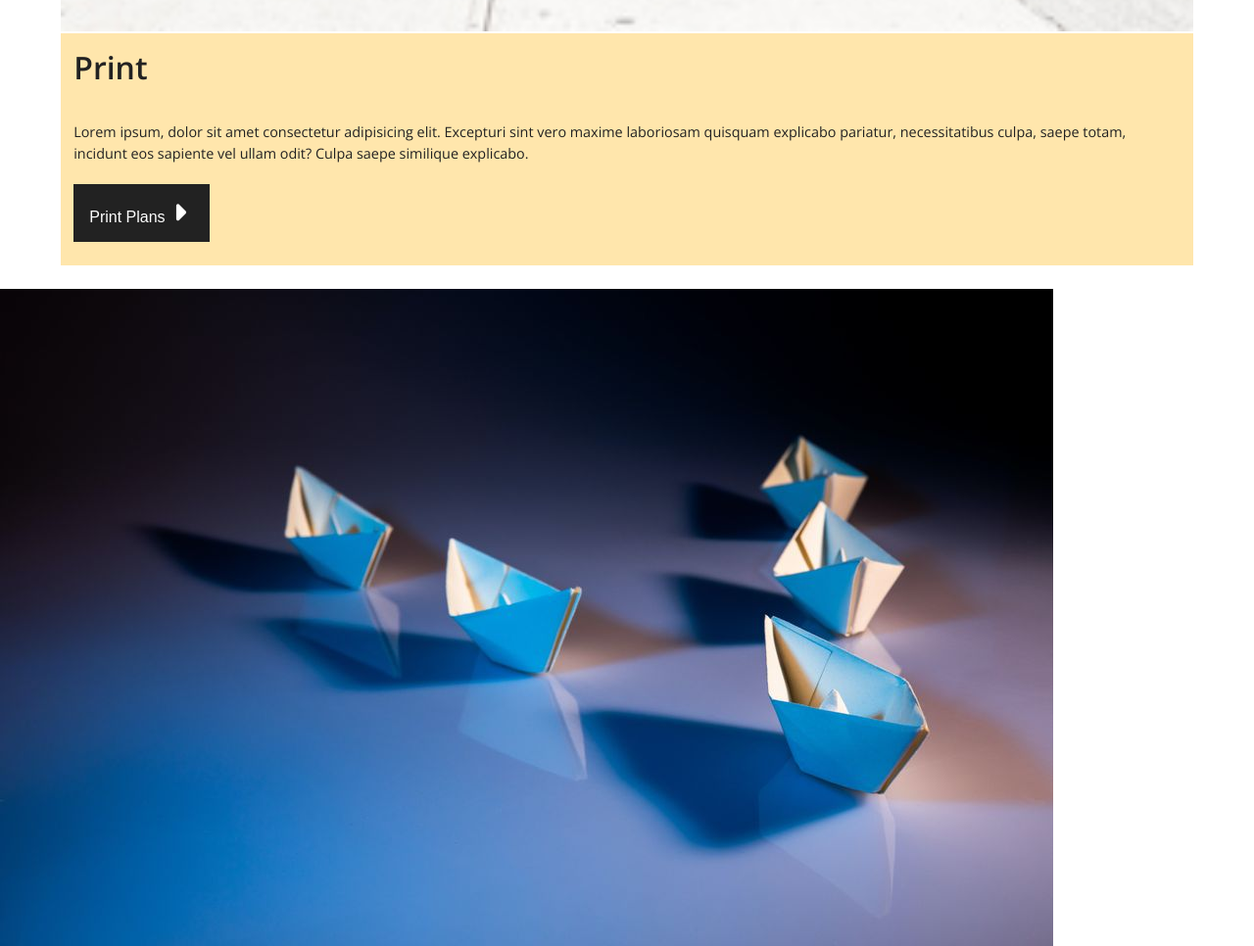
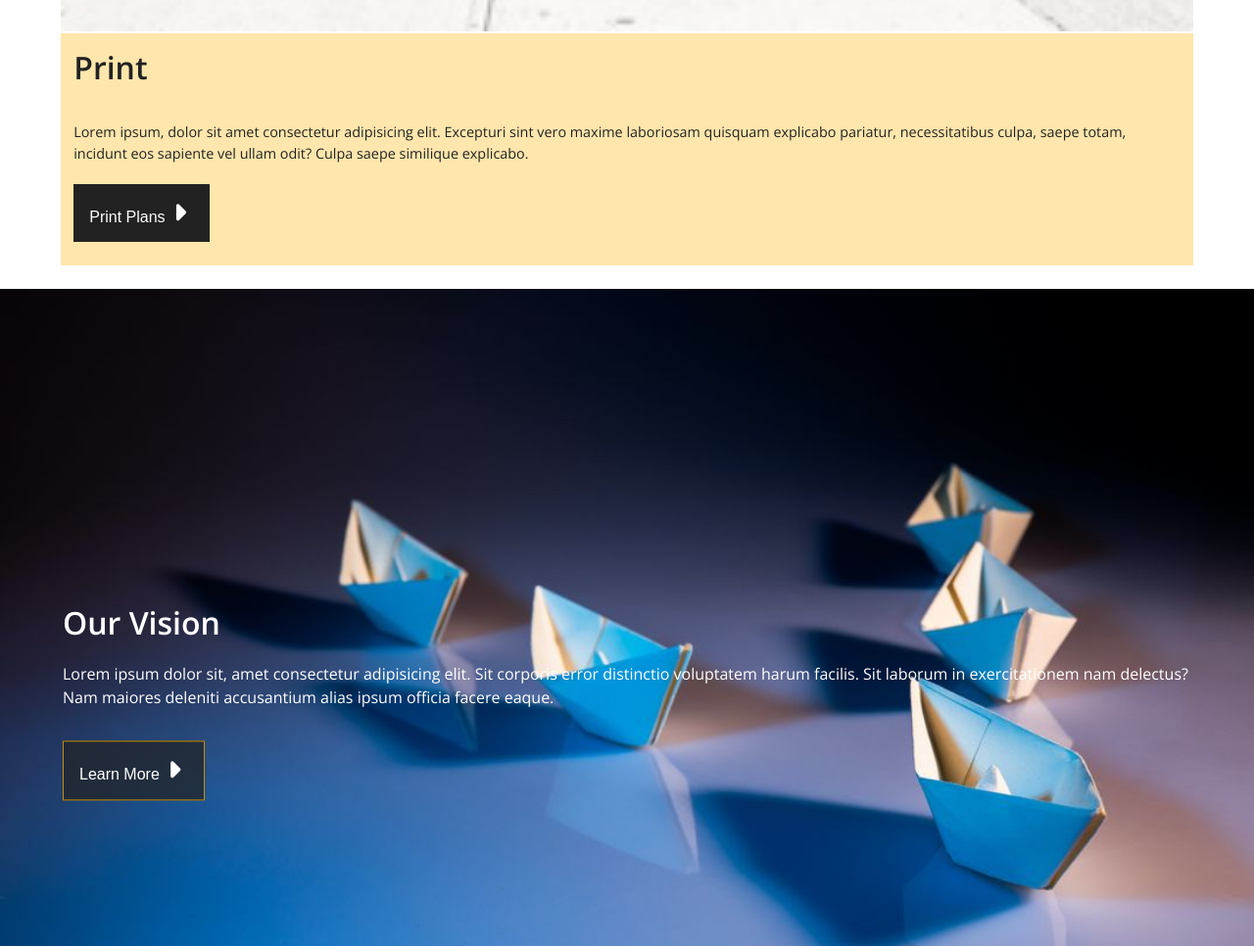
Before and after one commit to rami0103/rami0103.github.io, a plain HTML site: page final_project/index.html in a window 1280 px wide. Shown: the part 7354-8320 px from the top of the page at 98% size. Drawn offline with nearby package versions, Linux system fonts and the light colour scheme.

Commit message:
Adds styling to the Vision section

```diff
--- a/final_project/css/main.css
+++ b/final_project/css/main.css
@@ -165,14 +165,20 @@ nav ul li:nth-child(1) {
     margin: 0 2rem;
 }
 
+/* Sets the width of the wrapper to 95% of the screen so it doesn't take up the whole space */
 .services-wrapper {
     width: 95%;
     margin: 1.5rem auto;
 }
 
+/* Sets the image width to 100% of the wrapper which is 95% of the viewport */
+
 .services-wrapper img {
     width: 100%;
 }
+
+/* Sets the section with content to a width of 100% of the wrapper which is 95% of the viewport */
+/* Reusable classes are utilized to set the style for all the services cards */
 
 .services-details {
     width: 100%;
@@ -207,6 +213,52 @@ h2 {
     color: #fff;
 }
 
+/* VISION */
+
+/* Sets the container to the full width of the viewport which goes end-to-end of the screen */
+.vision-container {
+    width: 100%;
+    position: relative;
+}
+
+/* Sets the width of the image to take 100% of the width which will force it to go end-to-end */
+.vision-image {
+    width: 100%;
+}
+
+/* The content of the vision section will only take up 90% of the container */
+.vision-wrapper {
+    width: 90%;
+    padding: 1rem;
+    position: absolute;
+    top: 50%;
+    left: 50%;
+    transform: translate(-50%, -50%);
+}
+
+.vision-wrapper h2 {
+    font-size: 2rem;
+    font-weight: 600;
+    color: #fff;
+    margin: 1.5rem 0;
+}
+
+.vision-wrapper p {
+    font-size: 1rem;
+    line-height: 1.5rem;
+    color: #fff;
+}
+
+.vision-button {
+    background-color: rgba(34,34,34,0.7); /* This will give the button a little bit of transparency*/
+    border: 1px solid #c78c06;
+    margin: 2rem 0;
+    padding: 1rem;
+    font-size: 1rem;
+    font-weight: 300;
+    color: #fff;
+}
+
 @media only screen and (min-width: 760px) {
     /* body {
         display: none;
--- a/final_project/index.html
+++ b/final_project/index.html
@@ -107,11 +107,11 @@
 
         <!-- Our Vision section - background image taking up the entire width so it's not within the class with 0 auto -->
         <div class="vision-container"> <!-- START of vision container. Full width -->
-            <img src="images/vision.jpg" alt="Photo of origami or paper boats">
-            <section>
+            <img src="images/vision.jpg" class="vision-image" alt="Photo of origami or paper boats">
+            <section class="vision-wrapper">
                 <h2>Our Vision</h2>
                 <p>Lorem ipsum dolor sit, amet consectetur adipisicing elit. Sit corporis error distinctio voluptatem harum facilis. Sit laborum in exercitationem nam delectus? Nam maiores deleniti accusantium alias ipsum officia facere eaque.</p>
-                <button type="button">Learn More<span><i class="fa-solid fa-caret-right"></i></span></button>
+                <button type="button" class="vision-button">Learn More<span><i class="fa-solid fa-caret-right"></i></span></button>
             </section>
         </div>
 
```
